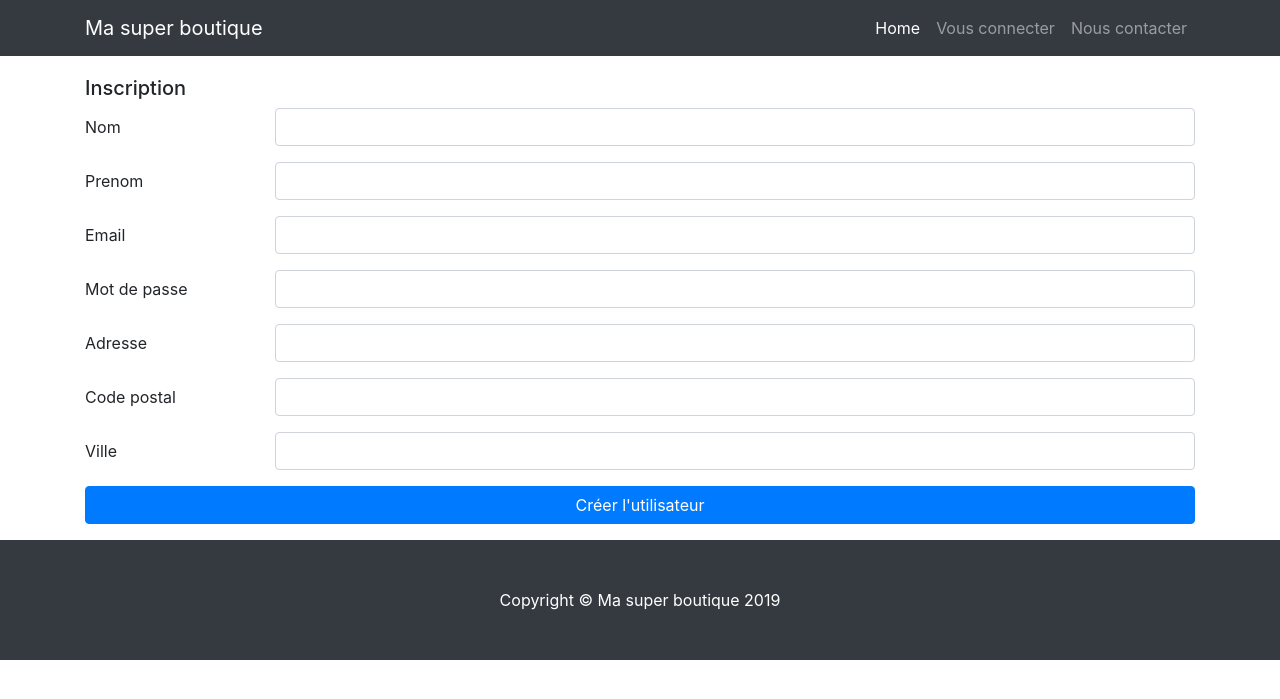
After one commit to amelaye/masuperboutique, a PHP site: page /compte.php in a window 1280 px wide. The commit adds this page. Shown: the top 699 px of the page. Run offline with PHP 8.4, Linux system fonts and the light colour scheme.

Commit message:
Ajout et modification des clients / Variables dynamiques et références.

```diff
--- /dev/null
+++ b/compte.php
@@ -0,0 +1,314 @@
+<?php
+/**
+ * Je démarre ma session
+ * Car je vais avoir besoin des sessions
+ */
+session_start();
+
+/**
+ * On inclut la connexion SQL
+ */
+require_once('inc/mysql-connect.php');
+
+$errors = []; // Initialisation des éventuelles erreurs
+
+/**
+ * Je récupère l'id de mon client
+ */
+$idClient = null;
+
+/**
+ * Si je suis connecté.e en session ...
+ */
+if(isset($_SESSION["id_client"])) {
+    $idClient = $_SESSION["id_client"];
+}
+/**
+ * Si je suis connecté.e en cookie
+ */
+else if(isset($_COOKIE["id_client"])) {
+    $idClient = $_COOKIE["id_client"];
+}
+
+/**
+ * Je récupère les infos de mon client s'il est connecté
+ */
+if($idClient != null) {
+    $sqlClient = 'SELECT * FROM client WHERE id_client = :id_client';
+    $reqClient = $dbh->prepare($sqlClient);
+    $reqClient->bindParam(':id_client', $idClient );
+    $reqClient->execute();
+    $client = $reqClient->fetch();
+}
+
+/**
+ * On récupère les infos envoyées
+ * L'envoi des données en POST est prioritaire
+ * Sinon on va chercher les données dans la base client
+ * Sinon c'est vide
+ */
+if(isset($_POST["nom"])) {
+    $nom = $_POST["nom"];
+} else {
+    $nom = $client["nom"] ?? "";
+    /* Equivaut à :
+    if(isset($client["nom"])) {
+        $nom = $client["nom"];
+    } else {
+        $nom = "";
+    }*/
+}
+
+if(isset($_POST["prenom"])) {
+    $prenom = $_POST["prenom"];
+} else {
+    $prenom = $client["prenom"] ?? "";
+}
+
+if(isset($_POST["email"])) {
+    $email = $_POST["email"];
+} else {
+    $email = $client["email"] ?? "";
+}
+
+if(isset($_POST["password"])) {
+    $password = $_POST["password"];
+} else {
+    $password = $client["password"] ?? "";
+}
+
+if(isset($_POST["adresse"])) {
+    $adresse = $_POST["adresse"];
+} else {
+    $adresse = $client["adresse"] ?? "";
+}
+
+if(isset($_POST["ville"])) {
+    $ville = $_POST["ville"];
+} else {
+    $ville = $client["ville"] ?? "";
+}
+
+if(isset($_POST["code_postal"])) {
+    $codePostal = $_POST["code_postal"];
+} else {
+    $codePostal = $client["code_postal"] ?? "";
+}
+
+$valueSubmit = is_null($idClient) ? "Créer l'utilisateur" : "Modifier vos données";
+$titre = is_null($idClient) ? "Inscription" : "Votre compte utilisateur";
+
+/**
+ * Quand on envoie le formulaire ...
+ */
+if(isset($_POST["envoyer"])) {
+    /**
+     * Requete pour AJOUTER
+     * Elle s'effectue quand il n'y a ni COOKIE ni SESSION
+     */
+    if($idClient == null) {
+        $sql = 'INSERT INTO client (
+            nom,
+            prenom,
+            email,
+            password,
+            adresse,
+            ville,
+            code_postal
+        ) VALUES (
+            :nom,
+            :prenom,
+            :email,
+            :password,
+            :adresse,
+            :ville,
+            :code_postal
+        )';
+    } else {
+        /**
+         * Requête pour MODIFIER l'utilisateur
+         * S'effectue quand il y a SESSION OU COOKIE
+         */
+        $sql = 'UPDATE client SET
+          nom = :nom,
+          prenom = :prenom,
+          email = :email,
+          password = :password,
+          adresse = :adresse,
+          ville = :ville,
+          code_postal = :code_postal
+          WHERE
+          id_client = :id_client
+        ';
+    }
+
+    /**
+     * Je prépare ma requête (d'ajout ou de modification)
+     */
+    $req = $dbh->prepare($sql);
+    $req->bindParam(':nom', $nom );
+    $req->bindParam(':prenom', $prenom);
+    $req->bindParam(':email', $email);
+    $req->bindParam(':password', $password);
+    $req->bindParam(':adresse', $adresse);
+    $req->bindParam(':ville', $ville);
+    $req->bindParam(':code_postal', $codePostal);
+
+    /**
+     * Je binde l'id client si je suis dans une modification
+     */
+    if($idClient != null) {
+        $req->bindParam(':id_client', $idClient);
+    }
+
+    /**
+     * Execution de la requête
+     */
+    $result = $req->execute();
+
+    /**
+     * Mise en mémoire des erreurs rencontrées
+     */
+    if(!$result) {
+        $error = $req->errorInfo();
+
+        switch($error[0]) {
+            case "22001":
+                $errors[] = "Attention, vos champs sont trop longs !";
+                break;
+            case "23000":
+                $errors[] = "Cette adresse e-mail existe déjà !";
+                break;
+        }
+    }
+
+    /**
+     * Configuration des messages de succès
+     */
+    if($idClient == null) {
+        $succes = "Vous avez bien été inscrit.e !";
+    } else {
+        $succes = "Les modifications ont été effectuées !";
+    }
+}
+
+
+?>
+<!DOCTYPE html>
+<html lang="en">
+
+<head>
+
+    <meta charset="utf-8">
+    <meta name="viewport" content="width=device-width, initial-scale=1, shrink-to-fit=no">
+    <meta name="description" content="">
+    <meta name="author" content="">
+
+    <title>Ma super boutique</title>
+
+    <!-- Bootstrap core CSS -->
+    <link href="vendor/bootstrap/css/bootstrap.min.css" rel="stylesheet">
+
+    <!-- Custom styles for this template -->
+    <link href="css/shop-homepage.css" rel="stylesheet">
+
+</head>
+
+<body>
+
+<?php
+require_once("inc/menu_top.php");
+?>
+
+<!-- Page Content -->
+<div class="container" style="margin-top:20px">
+
+    <h5><?= $titre ?></h5>
+
+    <?php
+    if(isset($result)) {
+        if($result) {
+            echo '<div class="alert alert-success fade show">';
+            echo "<p>".$succes."</p>";
+            echo '</div>';
+        } else {
+            echo '<div class="alert alert-danger fade show">';
+            echo "<p>Echec de l'inscription !</p>";
+            foreach($errors as $data) {
+                echo $data."<br>";
+            }
+            echo '</div>';
+        }
+    }
+    ?>
+
+    <form method="POST" action="">
+        <div class="form-group row">
+            <label for="nom" class="col-sm-2 col-form-label">Nom</label>
+            <div class="col-sm-10">
+                <input name="nom" class="form-control" placeholder="" type="text" value="<?= $nom ?>" required>
+            </div>
+        </div>
+
+        <div class="form-group row">
+            <label for="prenom" class="col-sm-2 col-form-label">Prenom</label>
+            <div class="col-sm-10">
+                <input name="prenom" class="form-control" placeholder="" type="text" value="<?= $prenom ?>" required>
+            </div>
+        </div>
+
+        <div class="form-group row">
+            <label for="email" class="col-sm-2 col-form-label">Email</label>
+            <div class="col-sm-10">
+                <input name="email" class="form-control" placeholder="" type="email" value="<?= $email ?>" required>
+            </div>
+        </div>
+
+        <div class="form-group row">
+            <label for="password" class="col-sm-2 col-form-label">Mot de passe</label>
+            <div class="col-sm-10">
+                <input name="password" class="form-control" placeholder="" type="password" value="<?= $password ?>" required>
+            </div>
+        </div>
+
+        <div class="form-group row">
+            <label for="adresse" class="col-sm-2 col-form-label">Adresse</label>
+            <div class="col-sm-10">
+                <input name="adresse" class="form-control" placeholder="" type="text" value="<?= $adresse ?>" required>
+            </div>
+        </div>
+
+        <div class="form-group row">
+            <label for="code_postal" class="col-sm-2 col-form-label">Code postal</label>
+            <div class="col-sm-10">
+                <input name="code_postal" class="form-control" placeholder="" type="text" value="<?= $codePostal ?>" required>
+            </div>
+        </div>
+
+        <div class="form-group row">
+            <label for="ville" class="col-sm-2 col-form-label">Ville</label>
+            <div class="col-sm-10">
+                <input name="ville" class="form-control" placeholder="" type="text" value="<?= $ville ?>" required>
+            </div>
+        </div>
+
+        <div class="form-group">
+            <button type="submit" name="envoyer" class="btn btn-primary btn-block"><?= $valueSubmit ?></button>
+        </div>
+
+    </form>
+
+</div>
+<!-- /.container -->
+
+<?php
+require('inc/footer.php');
+?>
+
+<!-- Bootstrap core JavaScript -->
+<script src="vendor/jquery/jquery.min.js"></script>
+<script src="vendor/bootstrap/js/bootstrap.bundle.min.js"></script>
+
+</body>
+
+</html>
--- a/inc/menu_top.php
+++ b/inc/menu_top.php
@@ -25,6 +25,12 @@
                     echo 'Vous déconnecter';
                     echo '</a>';
                     echo '</li>';
+
+                    echo '<li class="nav-item">';
+                    echo '<a class="nav-link" href="compte.php">';
+                    echo 'Votre compte';
+                    echo '</a>';
+                    echo '</li>';
                 }
                 ?>
                 <li class="nav-item">
```
Also changed, not shown: index.php (+6 -8 lines), login.php (+11 -11 lines), tests/references.php (added, +32 -0 lines), tests/vardyn.php (added, +7 -0 lines).
